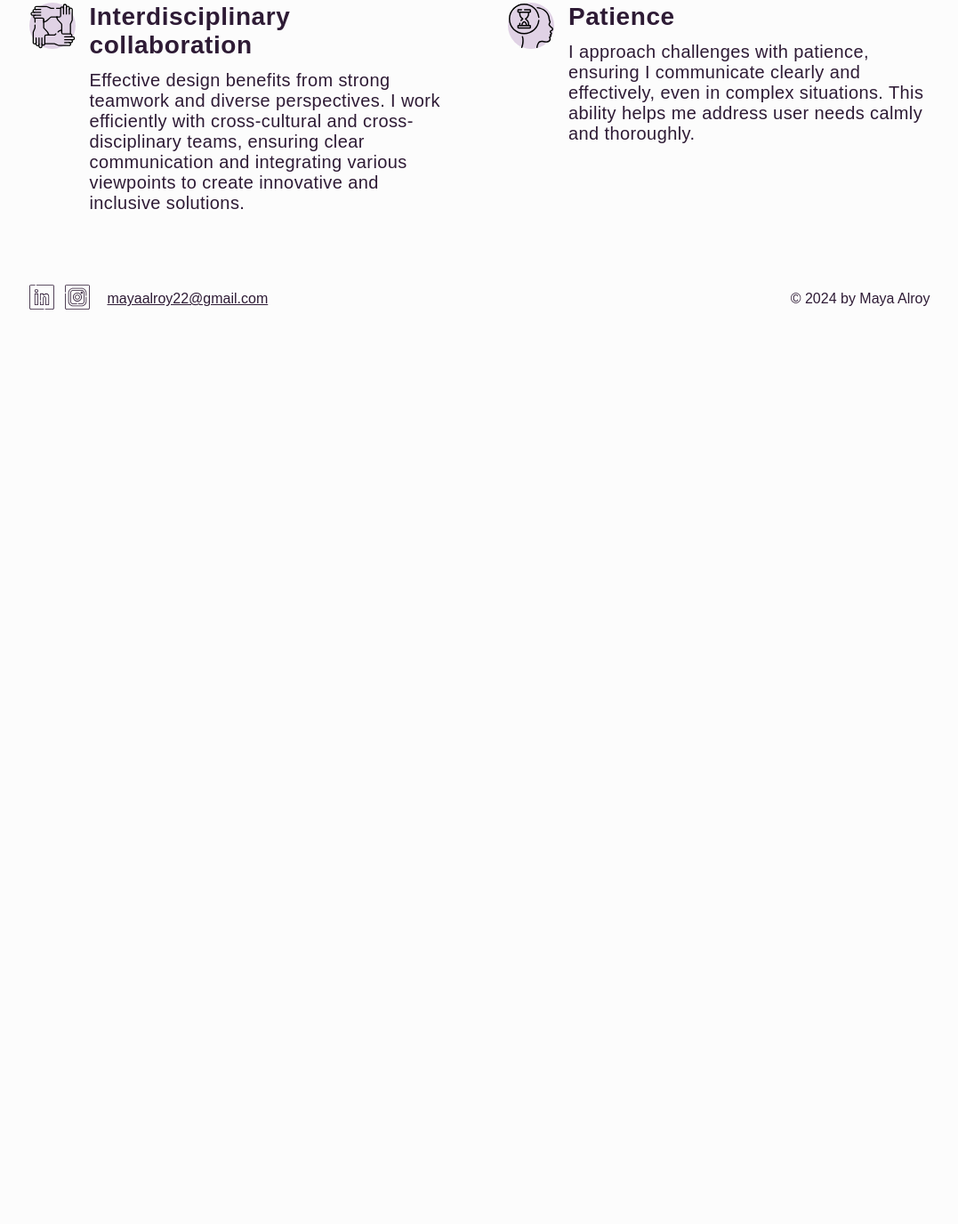
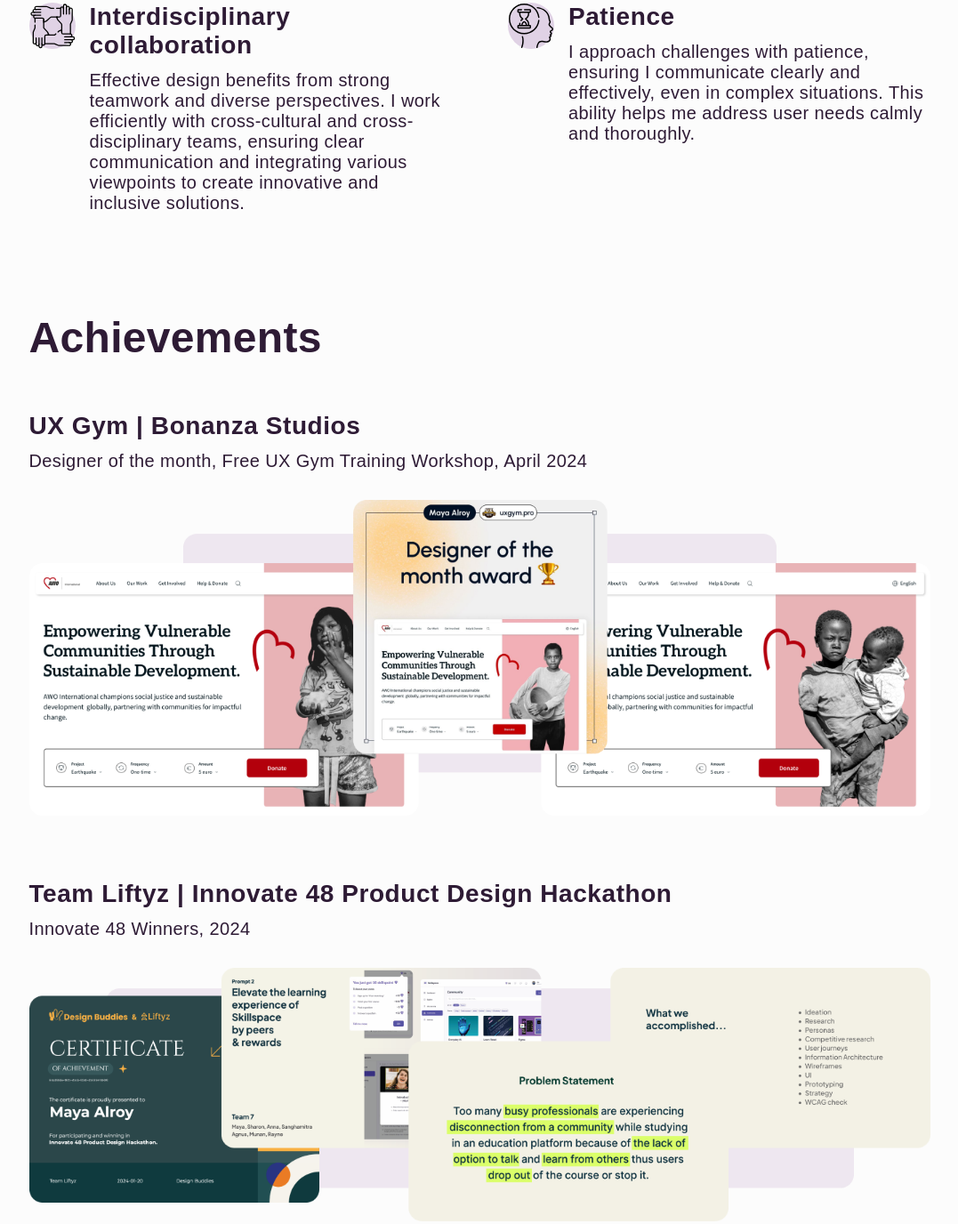
Before and after one commit to MayaAl22/mayaal-design, a plain HTML site: page about.html in a window 1280 px wide. Shown: the part 1350-2726 px from the top of the page at 89% size, without its empty margins (101-1178 px from the left). Before the commit the page ends 1742 px from the top, so only its background shows below. Drawn offline with Linux system fonts and the light colour scheme; a web font is replaced by a local one.

Commit message:
Add achievement section

```diff
--- a/about.html
+++ b/about.html
@@ -78,6 +78,21 @@
           </li>
         </ul>
       </div>
+      <div class="section-container">
+        <h2 class="title">Achievements</h2>
+        <ul id="achievement-list">
+          <li class="achievement-item">
+            <h3 class="title">UX Gym | Bonanza Studios</h3>
+            <p class="text">Designer of the month, Free UX Gym Training Workshop, April 2024</p>
+            <img class="icon" src="/static/images/sections/achievements/ux_gym_bonanza_studios.png" alt="The credit post and design screens of a foundation website redesign">
+          </li>
+          <li class="achievement-item">
+            <h3 class="title">Team Liftyz | Innovate 48 Product Design Hackathon</h3>
+            <p class="text">Innovate 48 Winners, 2024</p>
+            <img class="icon" src="/static/images/sections/achievements/team_liftyz_innovate_48_product_design_hackathon.png" alt="Participation certificate and presentation screenshots">
+          </li>
+        </ul>
+      </div>
     </main>
     <footer>
       <div id="social">
--- a/static/styles.css
+++ b/static/styles.css
@@ -778,3 +778,98 @@
     letter-spacing: 0.025rem;
   }
 }
+
+
+/* section - achievements */
+
+#achievement-list {
+  display: flex;
+  flex-direction: column;
+  padding-left: 0;
+  gap: 4.5rem;
+  list-style-type: none;
+}
+
+.achievement-item {
+  display: inline-grid;
+  grid-template-areas: "title"
+                       "text"
+                       "icon";
+  grid-template-rows: auto auto auto;
+  align-content: center;
+}
+
+.achievement-item > .title {
+  grid-area: title;
+  margin: 0 0 0.75rem 0;
+  color: #2E1B35;
+  font-family: museo-slab-rounded, sans-serif;
+  font-size: 1.25rem;
+  font-weight: 600;
+  line-height: normal;
+  letter-spacing: 0.025rem;
+}
+
+.achievement-item > .text {
+  grid-area: text;
+  margin: 0 0 2rem 0;
+  color: #2E1B35;
+  font-family: source-sans-pro, sans-serif;
+  font-size: 1rem;
+  font-weight: 400;
+  line-height: normal;
+  letter-spacing: 0.02rem;
+}
+
+.achievement-item > .icon {
+  grid-area: icon;
+  width: 100%;
+  height: 100%;
+}
+
+@media (min-width: 1133px) {
+  #achievement-list {
+    display: flex;
+    flex-direction: column;
+    padding-left: 0;
+    gap: 4.5rem;
+    list-style-type: none;
+  }
+
+  .achievement-item {
+    display: inline-grid;
+    grid-template-areas: "title"
+                         "text"
+                         "icon";
+    grid-template-rows: auto auto auto;
+    align-content: center;
+  }
+
+  .achievement-item > .title {
+    grid-area: title;
+    margin: 0 0 0.75rem 0;
+    color: #2E1B35;
+    font-family: museo-slab-rounded, sans-serif;
+    font-size: 1.75rem;
+    font-weight: 600;
+    line-height: normal;
+    letter-spacing: 0.035rem;
+  }
+
+  .achievement-item > .text {
+    grid-area: text;
+    margin: 0 0 2rem 0;
+    color: #2E1B35;
+    font-family: source-sans-pro, sans-serif;
+    font-size: 1.25rem;
+    font-weight: 400;
+    line-height: normal;
+    letter-spacing: 0.025rem;
+  }
+
+  .achievement-item > .icon {
+    grid-area: icon;
+    width: 100%;
+    height: 100%;
+  }
+}
```
Also changed, not shown: static/images/sections/achievements/team_liftyz_innovate_48_product_design_hackathon.png (added), static/images/sections/achievements/ux_gym_bonanza_studios.png (added).
